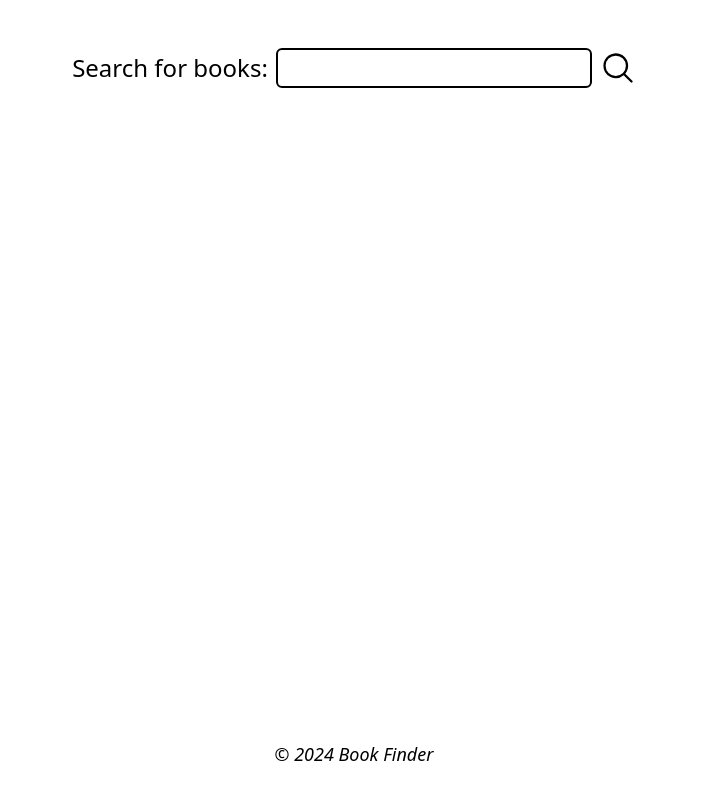
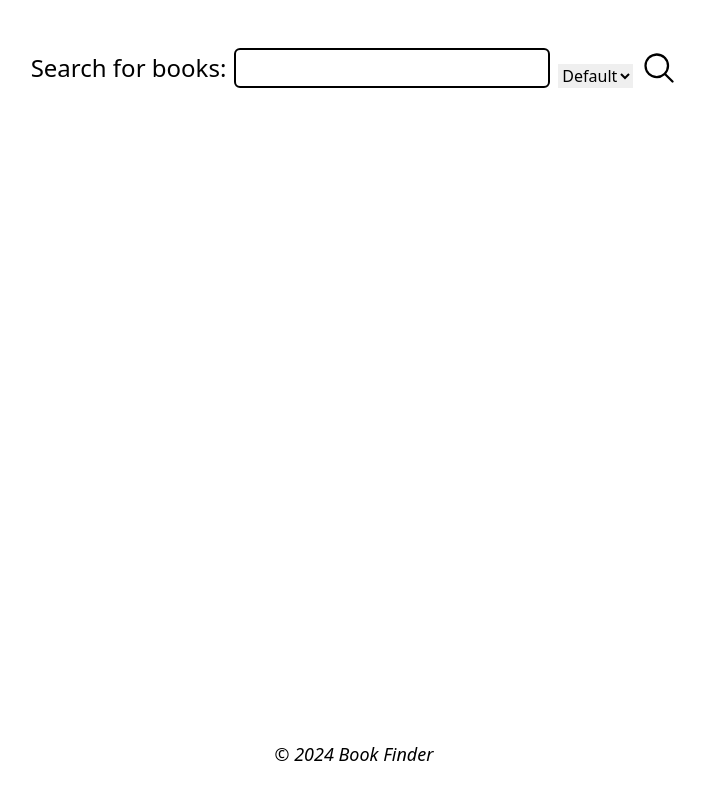
Before and after one commit to SEPOTOM/book-finder, a React (Vite) app: page / in a window 1280 px wide. Shown: the whole page, without its empty margins (286-991 px from the left). Built offline with nearby package versions, Linux system fonts and the light colour scheme.

Commit message:
feat: allow the user to use different search types

```diff
--- a/src/App.tsx
+++ b/src/App.tsx
@@ -6,8 +6,11 @@ import { store } from './app/store';
 import SearchBooksForm from './features/books/SearchBooksForm';
 import BooksList from './features/books/BooksList';
 
+import { SearchTypes } from './features/books/types';
+
 const App = () => {
   const [searchQuery, setSearchQuery] = useState('');
+  const [searchType, setSearchType] = useState(SearchTypes.DEFAULT);
 
   return (
     <Provider store={store}>
@@ -15,10 +18,14 @@ const App = () => {
         <SearchBooksForm
           searchQuery={searchQuery}
           onSearchQueryChange={(newQuery) => setSearchQuery(newQuery)}
+          searchType={searchType}
+          onSearchTypeChange={(newType) => setSearchType(newType)}
         />
       </header>
       <main className="grow">
-        {searchQuery !== '' && <BooksList searchQuery={searchQuery} />}
+        {searchQuery !== '' && (
+          <BooksList searchQuery={searchQuery} searchType={searchType} />
+        )}
       </main>
       <footer className="flex justify-center py-8">
         <p className="text-lg italic">© 2024 Book Finder</p>
--- a/src/features/books/BookItem.tsx
+++ b/src/features/books/BookItem.tsx
@@ -8,8 +8,8 @@ import { BookItemProps } from './types';
 
 import ImagePlaceholderSrc from '/img-placeholder.png';
 
-const BookItem = ({ bookId, searchQuery }: BookItemProps) => {
-  const { selectSearchedBookById } = createSearchedBooksSelectors(searchQuery);
+const BookItem = ({ bookId, searchParams }: BookItemProps) => {
+  const { selectSearchedBookById } = createSearchedBooksSelectors(searchParams);
 
   const {
     cover_edition_key,
--- a/src/features/books/BooksList.tsx
+++ b/src/features/books/BooksList.tsx
@@ -7,12 +7,17 @@ import { useAppSelector } from '../../common/hooks';
 
 import BookItem from './BookItem';
 
-import { BooksListProps } from './types';
+import { BooksListProps, SearchParams } from './types';
 
-const BooksList = ({ searchQuery }: BooksListProps) => {
-  const { isFetching } = useSearchBooksQuery(searchQuery);
+const BooksList = ({ searchQuery, searchType }: BooksListProps) => {
+  const searchParams: SearchParams = {
+    query: searchQuery,
+    type: searchType,
+  };
 
-  const { selectSearchedBooksIds } = createSearchedBooksSelectors(searchQuery);
+  const { isFetching } = useSearchBooksQuery(searchParams);
+
+  const { selectSearchedBooksIds } = createSearchedBooksSelectors(searchParams);
 
   const booksIds = useAppSelector(selectSearchedBooksIds);
 
@@ -30,7 +35,7 @@ const BooksList = ({ searchQuery }: BooksListProps) => {
         return (
           <BookItem
             bookId={String(bookId)}
-            searchQuery={searchQuery}
+            searchParams={searchParams}
             key={bookId}
           />
         );
--- a/src/features/books/SearchBooksForm.tsx
+++ b/src/features/books/SearchBooksForm.tsx
@@ -1,16 +1,30 @@
-import { ChangeEvent, useState } from 'react';
+import { ChangeEvent, FormEvent, useState } from 'react';
 import { MagnifyingGlassIcon } from '@heroicons/react/24/solid';
 
-import { SearchBooksFormProps } from './types';
+import { SearchBooksFormProps, SearchTypes } from './types';
 
 const SearchBooksForm = ({
   searchQuery,
   onSearchQueryChange,
+  searchType,
+  onSearchTypeChange,
 }: SearchBooksFormProps) => {
   const [inputValue, setInputValue] = useState(searchQuery);
+  const [selectValue, setSelectValue] = useState<SearchTypes>(searchType);
+
+  const handleFormSubmit = (e: FormEvent) => {
+    e.preventDefault();
+
+    onSearchQueryChange(inputValue);
+    onSearchTypeChange(selectValue);
+  };
 
   return (
-    <form role="search" className="flex items-end gap-x-2 px-3">
+    <form
+      role="search"
+      onSubmit={handleFormSubmit}
+      className="flex items-end gap-x-2 px-3"
+    >
       <label className="flex flex-wrap items-center gap-2 font-medium text-2xl">
         Search for books:
         <input
@@ -22,12 +36,17 @@ const SearchBooksForm = ({
           className="grow px-2 py-1 text-xl border-2 border-black rounded-md outline-offset-4"
         />
       </label>
-      <button
-        type="button"
-        aria-label="Search"
-        onClick={() => onSearchQueryChange(inputValue)}
-        className="pb-[2px]"
+      <select
+        value={selectValue}
+        onChange={(e: ChangeEvent<HTMLSelectElement>) =>
+          setSelectValue(e.currentTarget.value as SearchTypes)
+        }
       >
+        <option value={SearchTypes.DEFAULT}>Default</option>
+        <option value={SearchTypes.TITLE}>Title</option>
+        <option value={SearchTypes.AUTHOR}>Author</option>
+      </select>
+      <button type="submit" aria-label="Search" className="pb-[2px]">
         <MagnifyingGlassIcon width={36} height={36} />
       </button>
     </form>
--- a/src/features/books/booksSlice.ts
+++ b/src/features/books/booksSlice.ts
@@ -4,7 +4,12 @@ import { RootState } from '../../app/store';
 
 import { apiSlice } from '../api/apiSlice';
 
-import { BookResponse, SearchBooksResponse } from './types';
+import {
+  BookResponse,
+  SearchBooksResponse,
+  SearchParams,
+  SearchTypes,
+} from './types';
 
 const booksAdapter = createEntityAdapter({
   selectId: (book: BookResponse) => book.key,
@@ -15,8 +20,15 @@ const initialState = booksAdapter.getInitialState();
 export const extendedApiSlice = apiSlice.injectEndpoints({
   endpoints: (builder) => ({
     searchBooks: builder.query({
-      query: (searchQuery) =>
-        `?q=${encodeURIComponent(searchQuery)}&fields=title,author_name,cover_edition_key,key,publish_date,id_amazon,id_librivox,id_google&limit=12`,
+      query: ({ query, type }: SearchParams) => {
+        let searchType = 'q';
+
+        if (type === SearchTypes.AUTHOR || type === SearchTypes.TITLE) {
+          searchType = type;
+        }
+
+        return `?${searchType}=${encodeURIComponent(query)}&fields=title,author_name,cover_edition_key,key,publish_date,id_amazon,id_librivox,id_google&limit=12`;
+      },
       transformResponse: (responseData: SearchBooksResponse) =>
         booksAdapter.setAll(initialState, responseData.docs),
     }),
@@ -25,9 +37,9 @@ export const extendedApiSlice = apiSlice.injectEndpoints({
 
 export const { useSearchBooksQuery } = extendedApiSlice;
 
-export const createSearchedBooksSelectors = (searchQuery: string) => {
+export const createSearchedBooksSelectors = (searchParams: SearchParams) => {
   const selectSearchedBooksResult =
-    extendedApiSlice.endpoints.searchBooks.select(searchQuery);
+    extendedApiSlice.endpoints.searchBooks.select(searchParams);
 
   const selectSearchedBooksData = createSelector(
     selectSearchedBooksResult,
--- a/src/features/books/types.ts
+++ b/src/features/books/types.ts
@@ -1,3 +1,9 @@
+export enum SearchTypes {
+  DEFAULT = 'default',
+  TITLE = 'title',
+  AUTHOR = 'author',
+}
+
 export interface SearchBooksResponse {
   docs: BookResponse[];
 }
@@ -15,16 +21,19 @@ export interface BookResponse {
 
 export interface BookItemProps {
   bookId: string;
-  searchQuery: string;
+  searchParams: SearchParams;
 }
 
 export interface BooksListProps {
   searchQuery: string;
+  searchType: SearchTypes;
 }
 
 export interface SearchBooksFormProps {
   searchQuery: string;
   onSearchQueryChange: (newQuery: string) => void;
+  searchType: SearchTypes;
+  onSearchTypeChange: (newType: SearchTypes) => void;
 }
 
 export interface ExternalLinksListProps {
@@ -32,3 +41,8 @@ export interface ExternalLinksListProps {
   googleBooksId: string;
   libriVoxId: string;
 }
+
+export interface SearchParams {
+  query: string;
+  type: SearchTypes;
+}
```
